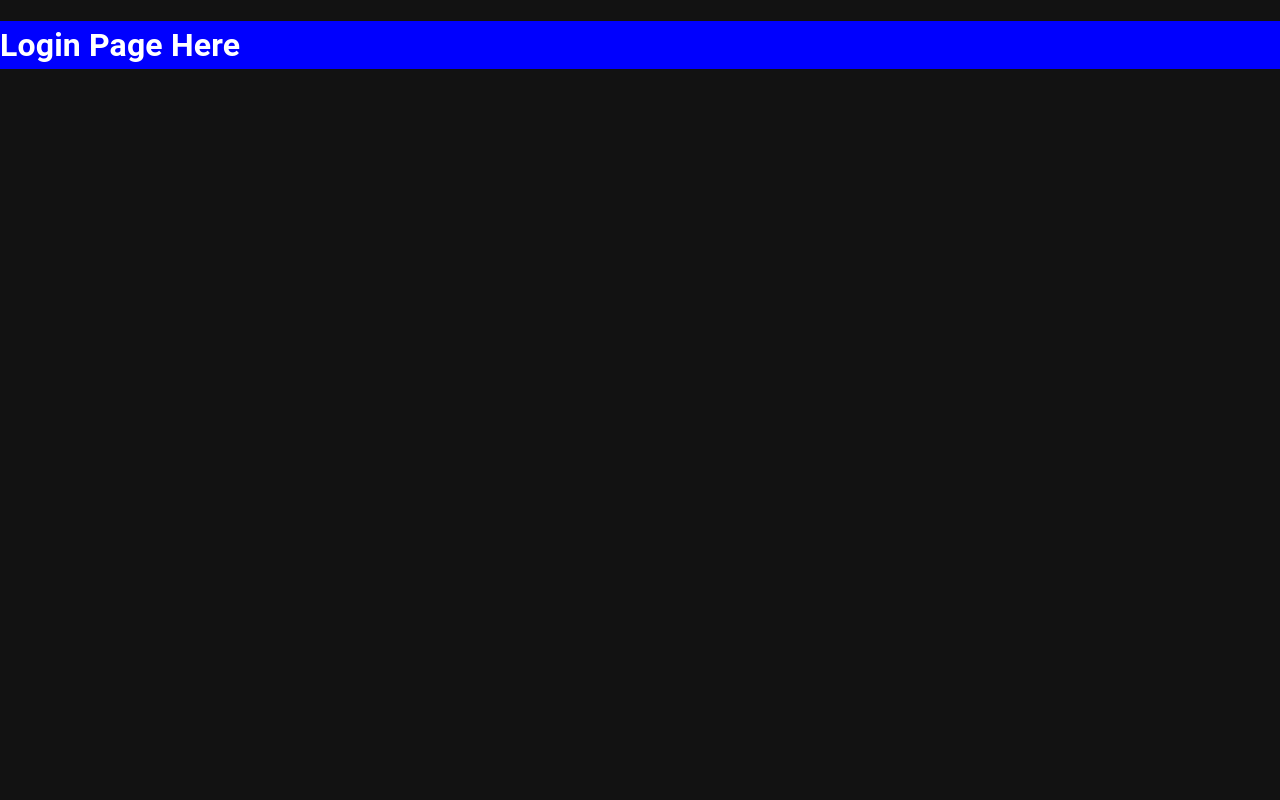
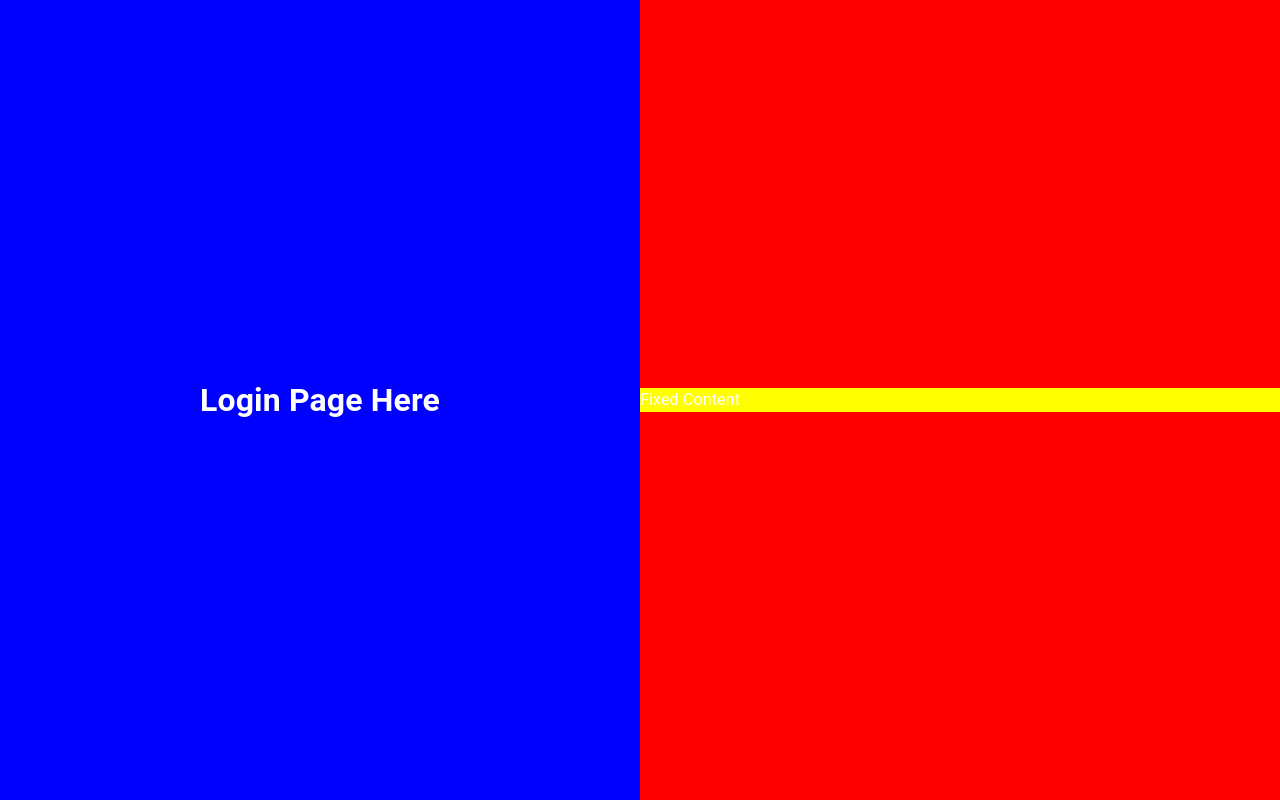
Before and after one commit to carreiraDesenvolvedor/react-news-app, a React (Create React App) app: page / in a window 1280 px wide. Built offline with nearby package versions, Linux system fonts and the light colour scheme.

Commit message:
Splitting our AuthLayout.tsx into two more components: AuthLayoutRight.tsx Column and AuthLayoutLeftColumn.tsx

```diff
--- a/src/layouts/AuthLayout.tsx
+++ /dev/null
@@ -1,15 +0,0 @@
-import React, { FC, ReactElement } from 'react';
-
-interface IAuthLayout {
-  children: ReactElement[] | ReactElement;
-}
-
-export const AuthLayout: FC<IAuthLayout> = ({
-  children,
-}): ReactElement => {
-  return (
-    <div style={{ backgroundColor: 'blue' }}>
-      {children}
-    </div>
-  );
-};
--- /dev/null
+++ b/src/layouts/auth/_left-column.tsx
@@ -0,0 +1,24 @@
+import React, { FC, ReactElement } from 'react';
+import { IAuthLayout } from '.';
+import { Grid } from '@mui/material';
+
+export const AuthLayoutLeftColumn: FC<IAuthLayout> = ({
+  children,
+}): ReactElement => {
+  return (
+    <Grid
+      xs={12}
+      lg={6}
+      sx={{ background: 'blue' }}
+      item
+      md={6}
+      height={'100vh'}
+      display={'flex'}
+      alignItems={'center'}
+      justifyContent={'center'}
+      direction={'column'}
+    >
+      {children}
+    </Grid>
+  );
+};
--- /dev/null
+++ b/src/layouts/auth/_right-column.tsx
@@ -0,0 +1,16 @@
+import { Grid } from '@mui/material';
+import React, { FC, ReactElement } from 'react';
+
+export const AuthLayoutRightColumn: FC =
+  (): ReactElement => {
+    return (
+      <Grid
+        sx={{ background: 'yellow' }}
+        item
+        xs={12}
+        lg={6}
+      >
+        Fixed Content
+      </Grid>
+    );
+  };
--- /dev/null
+++ b/src/layouts/auth/index.tsx
@@ -0,0 +1,36 @@
+import { Box, Grid } from '@mui/material';
+import React, { FC, ReactElement } from 'react';
+import { AuthLayoutRightColumn } from './_right-column';
+import { AuthLayoutLeftColumn } from './_left-column';
+
+export interface IAuthLayout {
+  children: ReactElement[] | ReactElement;
+}
+
+export const AuthLayout: FC<IAuthLayout> = ({
+  children,
+}): ReactElement => {
+  return (
+    <Box
+      component={'main'}
+      height={'100vh'}
+      sx={{
+        display: 'flex',
+        alignContent: 'center',
+      }}
+    >
+      <Grid
+        sx={{ background: 'red' }}
+        alignContent={'center'}
+        alignItems={'center'}
+        container
+        display={'flex'}
+      >
+        <AuthLayoutLeftColumn>
+          {children}
+        </AuthLayoutLeftColumn>
+        <AuthLayoutRightColumn />
+      </Grid>
+    </Box>
+  );
+};
--- a/src/pages/auth/LoginPage.tsx
+++ b/src/pages/auth/LoginPage.tsx
@@ -1,6 +1,5 @@
-import { Box } from '@mui/material';
 import React, { FC, ReactElement } from 'react';
-import { AuthLayout } from '../../layouts/AuthLayout';
+import { AuthLayout } from '../../layouts/auth/';
 
 export const LoginPage: FC = (): ReactElement => {
   return (
```
